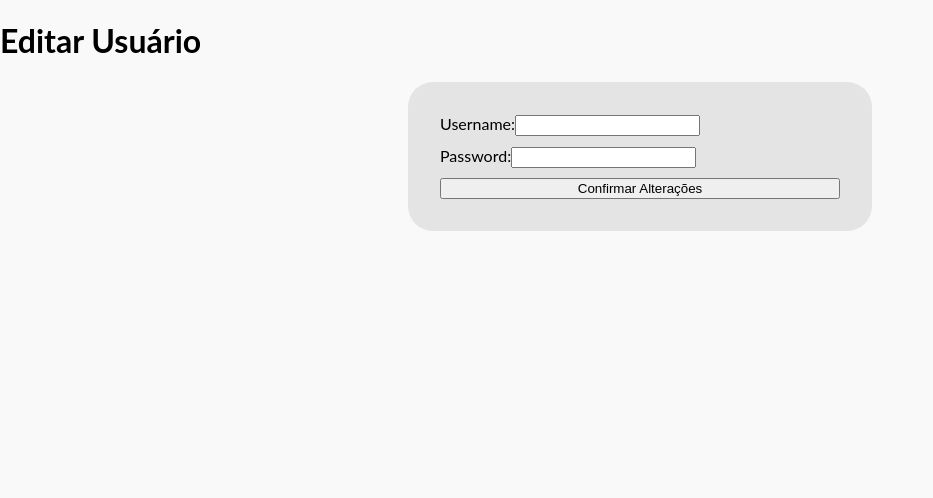
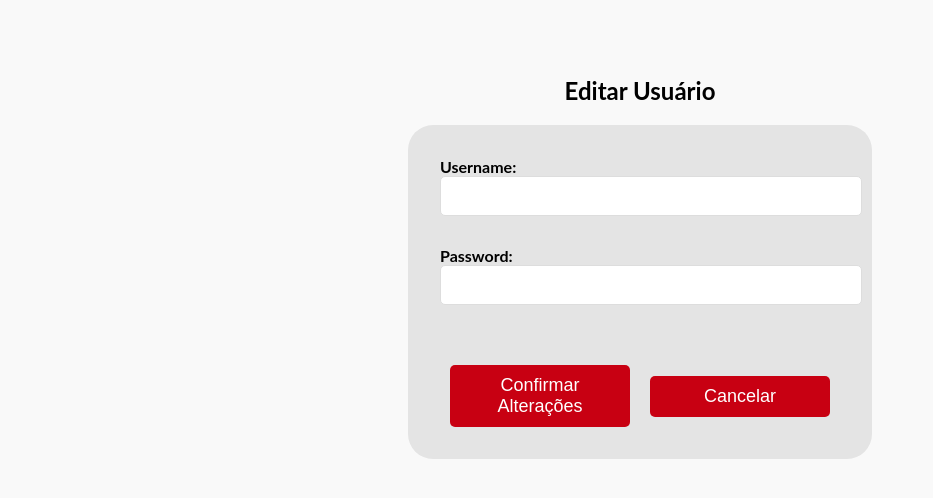
Before and after one commit to roddsv/desafio_fortes, a React (Create React App) app: page /users/edit/1 in a window 1280 px wide. Shown: the top 498 px of the page, without its empty margins (0-933 px from the left). Built offline with nearby package versions, Linux system fonts and the light colour scheme; data requests are answered from the project's data file.

Commit message:
Edit user table - stylization

```diff
--- a/db.json
+++ b/db.json
@@ -13,8 +13,8 @@
       "id": "e940"
     },
     {
-      "username": "rodrigo",
-      "password": "rodrigo",
+      "username": "rodrigo12",
+      "password": "rodrigo32",
       "dataCadastro": "09/04/2024",
       "id": "77f8"
     }
--- a/src/components/LoginForm/LoginForm.tsx
+++ b/src/components/LoginForm/LoginForm.tsx
@@ -23,7 +23,8 @@ const LoginForm: React.FC = () => {
         console.log(user)
 
         if (user) {
-            console.log('Login bem-sucedido');
+          console.log('Login bem sucedido')
+          navigate('/users')
         } else {
             setError('Usuário ou senha incorretos');
         }
--- /dev/null
+++ b/src/components/UserEdit/UserEdit.css
@@ -0,0 +1,54 @@
+.container {
+    width: 50%;
+    margin: 40px auto;
+    padding: 20px;
+    border-radius: 5px;
+}
+
+.title {
+    text-align: center;
+    margin-bottom: 20px;
+    font-size: 24px;
+}
+
+.form-group {
+    margin-bottom: 20px;
+}
+
+.form-group label {
+    display: block;
+    font-weight: bold;
+}
+
+.form-group input {
+    width: 100%;
+    padding: 10px;
+    border: 1px solid #ddd;
+    border-radius: 5px;
+}
+
+.form-group input[type="text"],
+.form-group input[type="password"] {
+    font-size: 16px;
+}
+
+.buttons {
+    display: flex;
+    justify-content: space-around;
+    margin-top: 30px;
+}
+
+.buttons button {
+    width: 45%;
+    padding: 10px;
+    font-size: 18px;
+    border: none;
+    border-radius: 5px;
+    background-color: #C80012;
+    color: white;
+    cursor: pointer;
+}
+
+.buttons button:hover {
+    background-color: #96000f;
+}
--- a/src/components/UserEdit/UserEdit.tsx
+++ b/src/components/UserEdit/UserEdit.tsx
@@ -1,6 +1,8 @@
 import { useEffect, useState } from 'react';
 import api from '../../services/api'
 import { useNavigate, useParams } from 'react-router-dom';
+
+import './UserEdit.css';
 
 import User from '../../interfaces/User';
 
@@ -45,11 +47,11 @@ const UserEdit: React.FC = () => {
   };
 
   return (
-    <div>
-      <h1>Editar Usuário</h1>
+    <div className="container">
+      <h1 className="title">Editar Usuário</h1>
       {error && <p>{error}</p>}
       <form onSubmit={handleSubmit}>
-        <div>
+        <div className="form-group">
           <label>Username:</label>
           <input
             type="text"
@@ -58,7 +60,7 @@ const UserEdit: React.FC = () => {
             required
           />
         </div>
-        <div>
+        <div className="form-group">
           <label>Password:</label>
           <input
             type="password"
@@ -69,8 +71,13 @@ const UserEdit: React.FC = () => {
         </div>
         <input
           type="hidden"
-          onChange={(e) => setDataCadastro(dataCadastro)} />
-        <button type="submit">Confirmar Alterações</button>
+          value={dataCadastro}
+          onChange={(e) => setDataCadastro(dataCadastro)}
+        />
+        <div className="buttons">
+          <button type="submit">Confirmar Alterações</button>
+          <button onClick={() => navigate('/users')}>Cancelar</button>
+        </div>
       </form>
     </div>
   );
```
